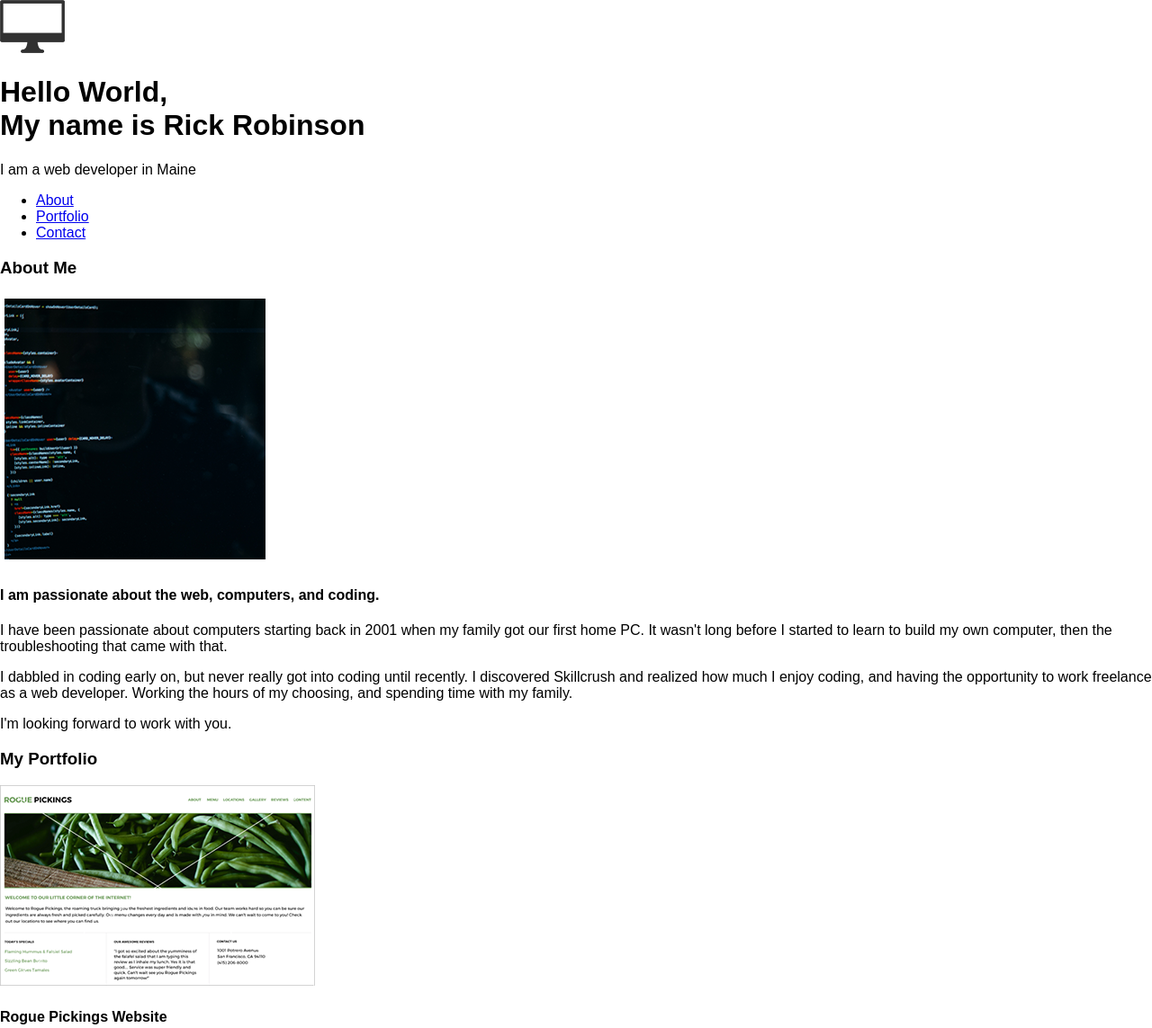
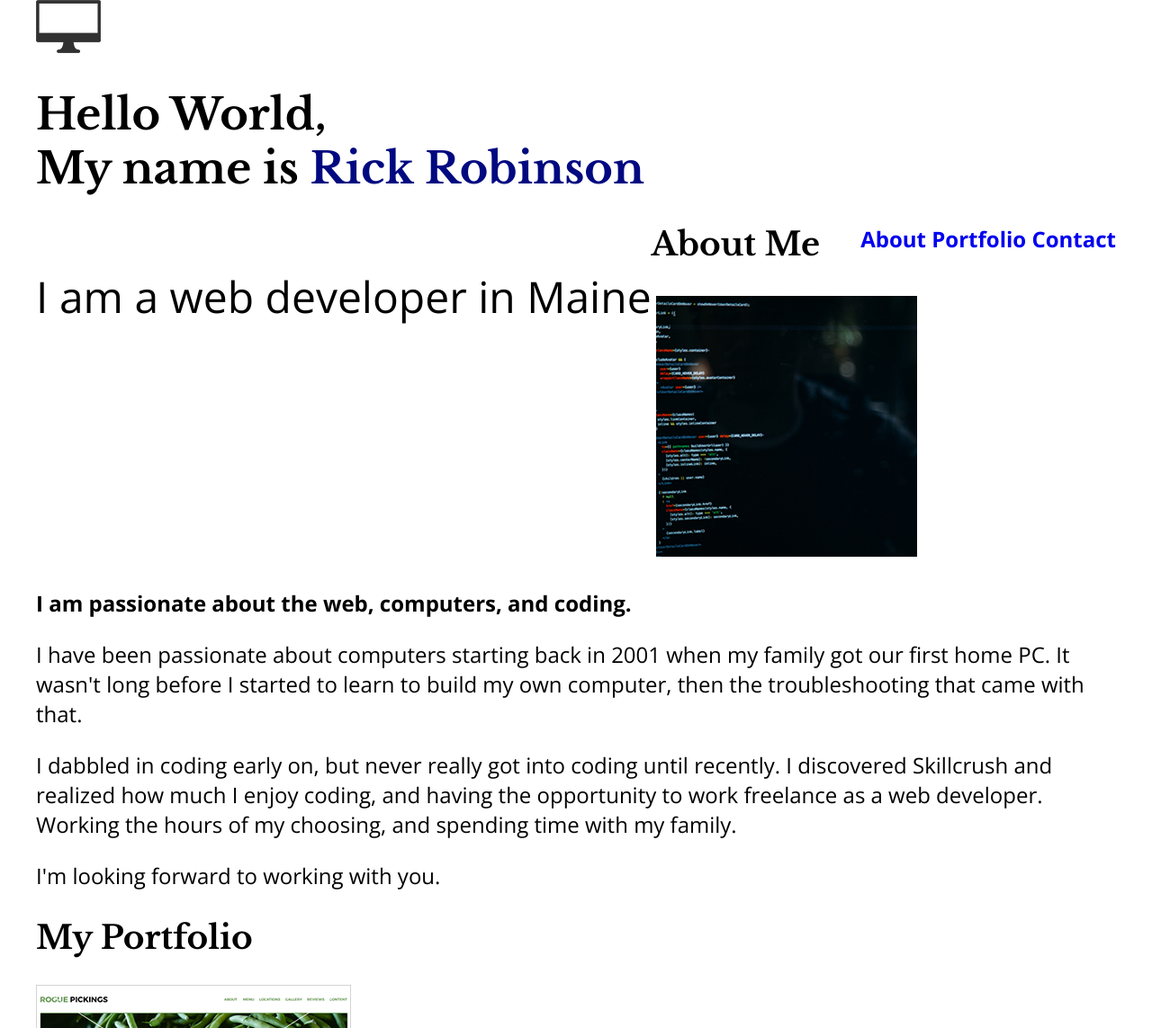
Before and after one commit to RickR89/milestone-portfolio, a plain HTML site: page index.html in a window 1280 px wide. Shown: the top 1143 px of the page at 90% size. Drawn offline with nearby package versions, Linux system fonts and the light colour scheme.

Commit message:
added some css

```diff
--- a/css/main.css
+++ b/css/main.css
@@ -0,0 +1,68 @@
+/***** BASE STYLES *****/
+
+body{
+    font-family: 'Libre Baskerville', 'Open Sans', sans-serif, serif;
+    font-size: 24px;
+    font-weight: bold;
+}
+
+#container{
+	width: 1200px;
+	margin: 0 auto;
+}
+
+h1{
+    font-size: 64px;
+    font-family: 'Libre Baskerville';
+}
+
+h2{
+    font-size: 36px;
+    font-family: 'Libre Baskerville';
+}
+
+h3{
+    font-size: 24px;
+    font-family: 'Open Sans';
+}
+
+p{
+    font-size: 24px;
+    font-family: 'Open Sans';
+    font-weight: normal;
+}
+
+/***** HEADER *****/
+
+header h1 img{
+    float: left;
+}
+
+header h1 span{
+    color: #000980;
+}
+
+header p{
+    font-size: 48px;
+    float: left;
+}
+
+header nav {
+    font-family: 'Open Sans';
+    font-weight: bold;
+    float: right;
+}
+
+header nav ul {
+	padding: 0;
+	margin: 0;
+}
+
+header nav ul li {
+    display: inline;
+    word-spacing: 25px;
+}
+
+header nav ul li a{
+    text-decoration: none;
+}
--- a/index.html
+++ b/index.html
@@ -5,10 +5,10 @@
         <title>Rick Robinson's Portfolio</title>
         <link rel="stylesheet" href="css/main.css">
         <link rel="stylesheet" href="css/normalize.css">
-        <link href="https://fonts.googleapis.com/css?family=Libre+Baskerville:400,700" rel="stylesheet">
+        <link href="https://fonts.googleapis.com/css?family=Libre+Baskerville:400,700|Open+Sans:400,700" rel="stylesheet">
     </head>
     <body>
-        <main class="container">
+        <main id="container">
             <header>
                 <img src="img/computer-icon.png" alt="Computer Icon"/>
                 <h1>Hello World,<br> My name is <span>Rick Robinson</span></h1>
@@ -22,42 +22,42 @@
                 </nav>
             </header>
 
-            <article class="about">
-                <h3>About Me</h3>
+            <article id="about">
+                <h2>About Me</h2>
                 <img src="img/headshot.png" alt="Headshot"/>
-                <h4>I am passionate about the web, computers, and coding.</h4>
+                <h3>I am passionate about the web, computers, and coding.</h3>
                 <p>I have been passionate about computers starting back in 2001 when my family got our first home PC.
                    It wasn't long before I started to learn to build my own computer, then the troubleshooting that came with that.</p>
                 <p>I dabbled in coding early on, but never really got into coding until recently.
                    I discovered Skillcrush and realized how much I enjoy coding, and having the opportunity to work freelance as a web developer.
                    Working the hours of my choosing, and spending time with my family.</p>
-                <p>I'm looking forward to work with you.</p>
+                <p>I'm looking forward to working with you.</p>
             </article>
 
-            <section class="portfolio">
-                <h3>My Portfolio</h3>
-                    <section class="rogue">
+            <section id="portfolio">
+                <h2>My Portfolio</h2>
+                    <section class="third-width">
                         <a href=""><img src="img/rogue-pickings-thumbnail.png" title="Rogue Pickings" alt="Rogue Pickings"></a>
-                        <h4>Rogue Pickings Website</h3>
+                        <h3>Rogue Pickings Website</h3>
                         <p>HTML &amp; CSS from Photoshop<br> Design Comp</p>
                     </section>
-                    <section class="jubilee">
+                    <section class="third-width">
                         <a href=""><img src="img/jubilee-thumbnail.png" title="Jubilee" alt="Jubilee"></a>
-                        <h4>Jubilee Austen Project</h3>
+                        <h3>Jubilee Austen Project</h3>
                         <p>HTML5 &amp; CSS Website</p>
                     </section>
-                    <section class="holstee">
+                    <section class="third-width">
                         <a href=""><img src="img/holstee-thumbnail.png" title="Holstee Manifesto" alt="Holstee Manifesto"></a>
-                        <h4>Holstee Manifesto</h3>
+                        <h3>Holstee Manifesto</h3>
                         <p>HTML5 &amp; CSS Exercise</p>
                     </section>
-            <section class="contact">
-                <h3>Let's Connect</h3>
-                    <section class="hire">
-                        <h4>Hire me</h4>
+            <section id="contact">
+                <h2>Let's Connect</h2>
+                    <section class="half-width">
+                        <h3>Hire me</h3>
                         <a href="mailto:rickman87658@gmail.com?Subject=Work" target="_top">Email me</a>
                     </section>
-                    <section class="follow">
+                    <section class="half-width">
                         <ul>
                             <li><a href=""><img src="img/icon-twitter.png" alt="twitter icon" /></a></li>
                             <li><a href=""><img src="img/icon-linkedin.png" alt="linkedin icon" /></a></li>
```
